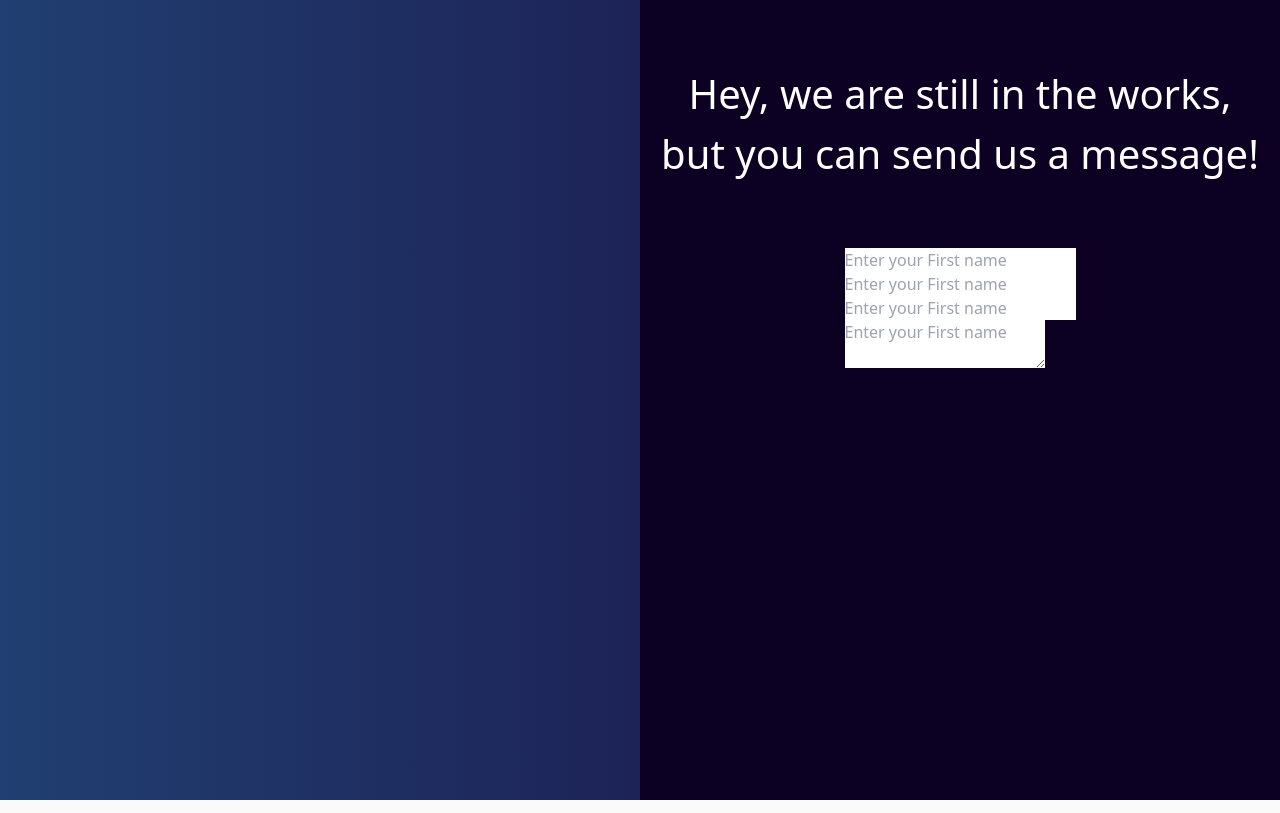
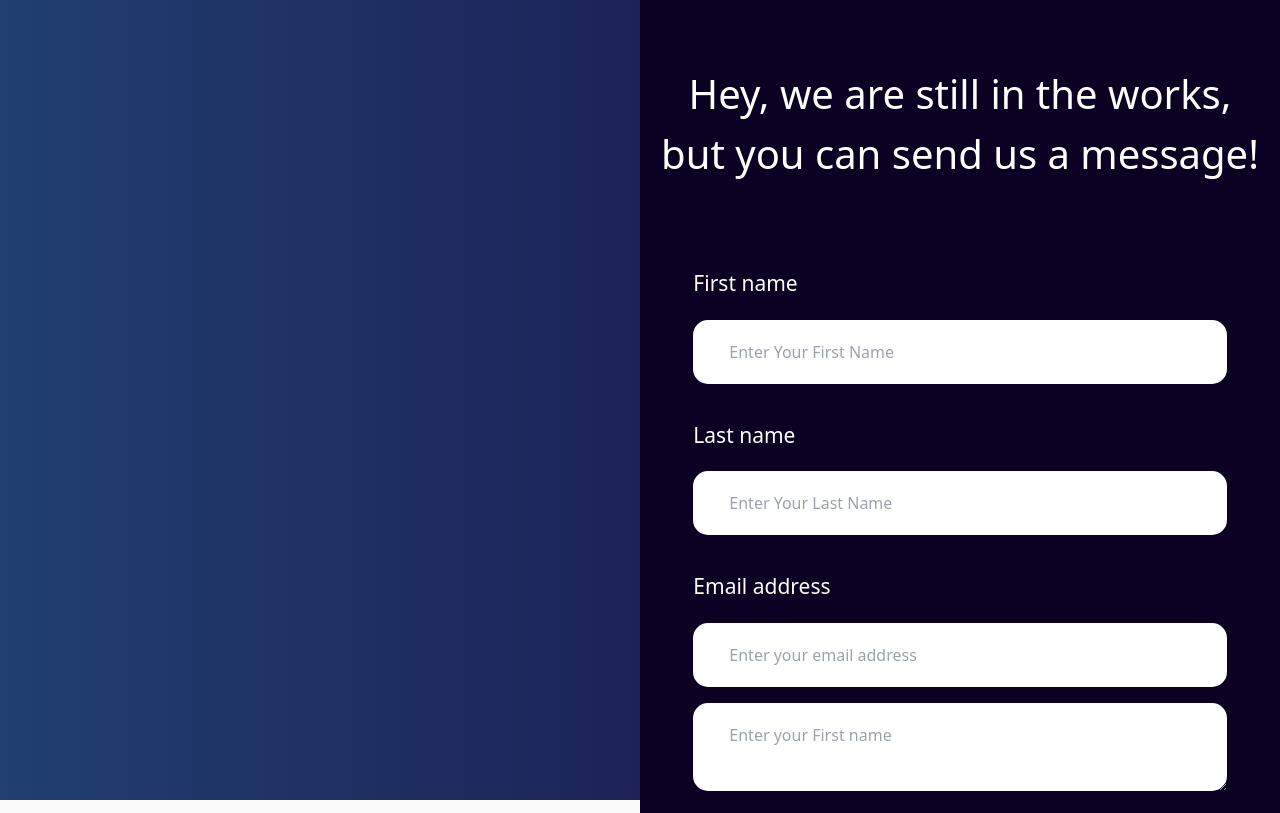
Before and after one commit to Ayomikuolatunji/paddle-frontend-assessment, a Next.js app: page /contact in a window 1280 px wide. Built offline with nearby package versions, Linux system fonts and the light colour scheme.

Commit message:
contact us page

```diff
--- a/layouts/contact/form/Form.tsx
+++ b/layouts/contact/form/Form.tsx
@@ -1,6 +1,7 @@
 import React from 'react'
 import FormLogic from '../../../helpers/formLogic'
 import InputBox from '../../../util/InputBox'
+import Label from '../../../util/Label'
 import TextInput from '../../../util/TextInput'
 
 const Form:React.FC = () => {
@@ -11,43 +12,55 @@ const Form:React.FC = () => {
 
 
   return (
-    <div className='w-full flex items-center flex-col h-[100vh] bg-[#0C0123]'>
+    <div className='w-full h-[100%] flex items-center flex-col bg-[#0C0123]'>
         <div className="form-text my-16">
             <h1 className='text-[#ffffff] text-[40px] font-medium text-center '>Hey, we are still in the works, <br /> but you can send us a message!</h1>
         </div>
-        <form>
-             <div className="form-input w-full">
+        <form className='w-10/12 mx-auto flex items-center flex-col'>
+             <div className="form-input w-full mb-4">
+                 <Label
+                   className='block text-[#ffffff] my-5 text-normal text-[21px]'
+                   label='First name'
+                 />
                  <TextInput
                    name={"firstname"}
-                   placeholder='Enter your First name'
-                   className=''
+                   placeholder='Enter Your First Name'
+                   className='w-full rounded-[15px] p-5 indent-4'
                    value={values.firstname}
                    onChange={handleChange}
                  />
              </div>
-             <div className="form-input">
-             <TextInput
-                   name={"firstname"}
-                   placeholder='Enter your First name'
-                   className=''
+             <div className="form-input w-full mb-4">
+                 <Label
+                   className='block text-[#ffffff] my-5 text-normal text-[21px]'
+                   label='Last name'
+                 />
+                 <TextInput
+                   name={"lastname"}
+                   placeholder='Enter Your Last Name'
+                   className='w-full rounded-[15px] p-5 indent-4'
+                   value={values.lastname}
+                   onChange={handleChange}
+                 />
+             </div>
+             <div className="form-input w-full mb-4">
+                 <Label
+                   className='block text-[#ffffff] my-5 text-normal text-[21px]'
+                   label='Email address'
+                 />
+                 <TextInput
+                   name={"email"}
+                   placeholder='Enter your email address'
+                   className='w-full rounded-[15px] p-5 indent-4'
                    value={values.firstname}
                    onChange={handleChange}
                  />
              </div>
-             <div className="form-input">
-             <TextInput
-                   name={"firstname"}
-                   placeholder='Enter your First name'
-                   className=''
-                   value={values.firstname}
-                   onChange={handleChange}
-                 />
-             </div>
-             <div className="text-area">
+             <div className="form-input w-full mb-4">
                 <InputBox
                     name={"firstname"}
                     placeholder='Enter your First name'
-                    className=''
+                    className='w-full rounded-[15px] p-5 indent-4'
                     value={values.firstname}
                     onChange={handleTextarea}
                 />
--- a/util/Label.tsx
+++ b/util/Label.tsx
@@ -3,12 +3,15 @@ import React from 'react'
 
 interface prop {
     label:string
+    className:string
 }
 
 const Label = (prop:prop) => {
   return (
-     <label>
-         {prop.lable}
+     <label
+     className={prop.className}
+       >
+         {prop.label}
      </label>
   )
 }
```
